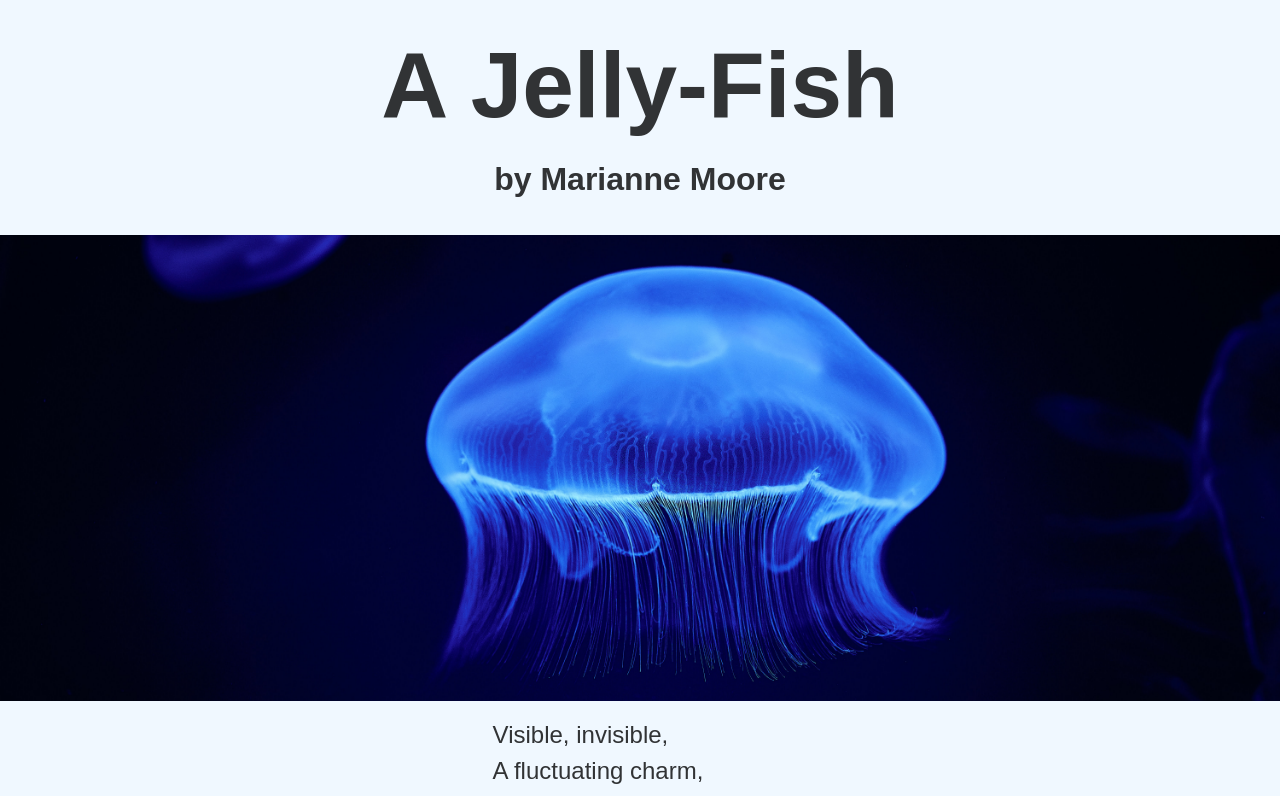
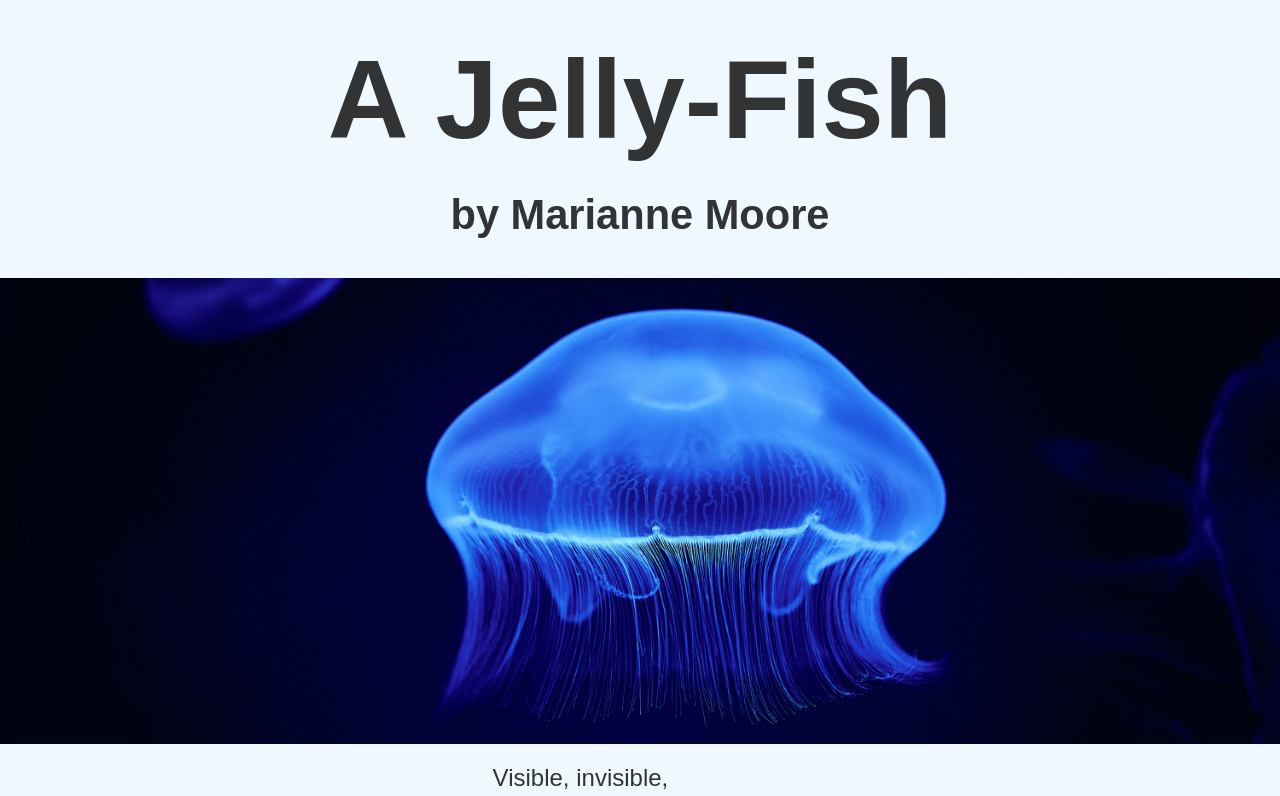
Before and after one commit to cynthiateeters/full-bleed-demo, an Eleventy site: page src/index.njk in a window 1280 px wide. Shown: the top 796 px of the page. Built offline with nearby package versions, Linux system fonts and the light colour scheme; Eleventy itself is replaced by a stand-in of ours; files that its build step writes are made by us from their sources.

Commit message:
Make h1 huge at large screen widths

```diff
--- a/src/sass/_page.scss
+++ b/src/sass/_page.scss
@@ -5,22 +5,31 @@ body {
   gap: var(--gutter, 0);
 }
 
+// https://modern-fluid-typography.vercel.app/
+// https://css-tricks.com/linearly-scale-font-size-with-css-clamp-based-on-the-viewport/
+
 :where(h1, h2) {
-  --fluid-type-min: 2rem;
+  --fluid-type-min: 2.8rem;
   --fluid-type-max: 7rem;
-  --fluid-type-target: 6vw;
+  --fluid-type-target: 9vw;
   font-weight: bold;
   font-size: clamp(
     var(--fluid-type-min, 1rem),
     calc(1rem + var(--fluid-type-target, 3vw)),
     var(--fluid-type-max, 1.3rem)
   );
+
 }
 
 h2 {
-  --fluid-type-min: 1rem;
-  --fluid-type-max: 2rem;
+  --fluid-type-min: 1.5rem;
+  --fluid-type-max: 3rem;
   --fluid-type-target: 2vw;
+    font-size: clamp(
+    var(--fluid-type-min, 1rem),
+    calc(1rem + var(--fluid-type-target, 3vw)),
+    var(--fluid-type-max, 1.3rem)
+  );
 }
 
 header,
```
Also changed, not shown: public/css/style.css.
